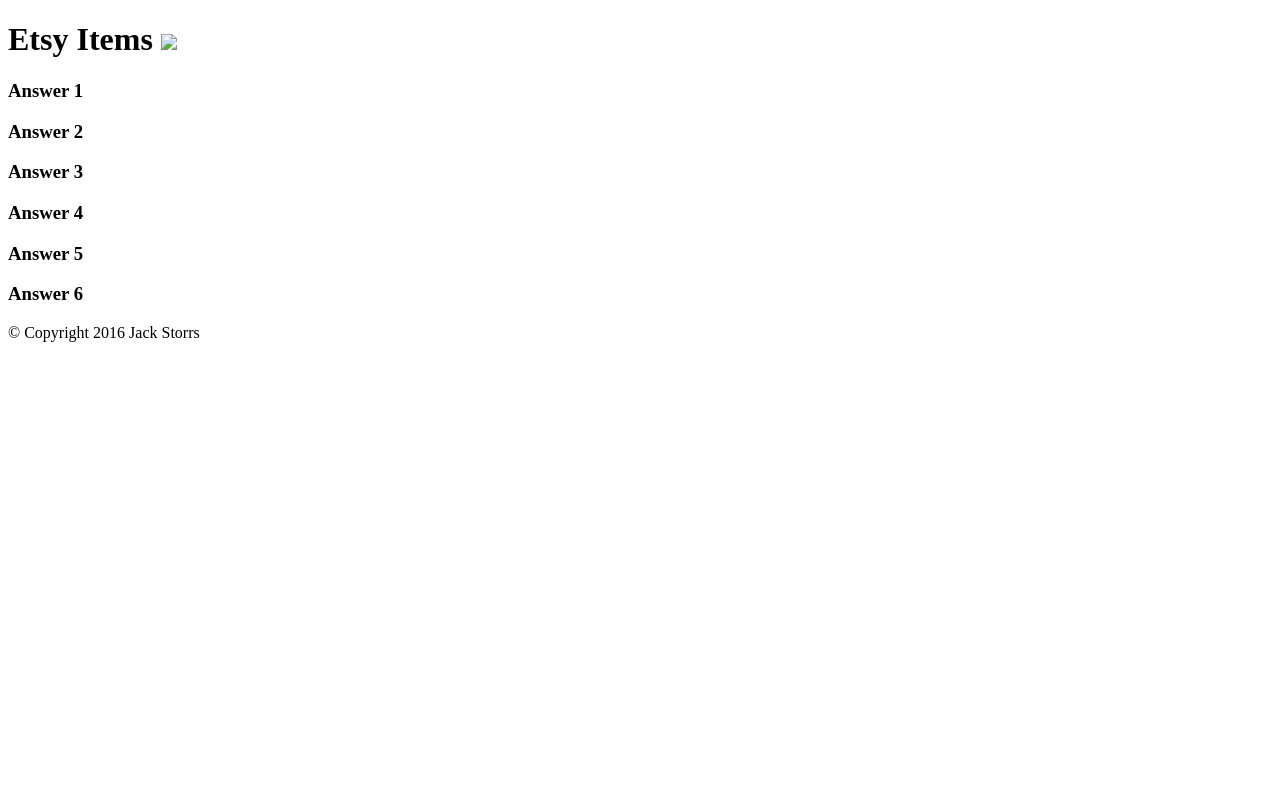
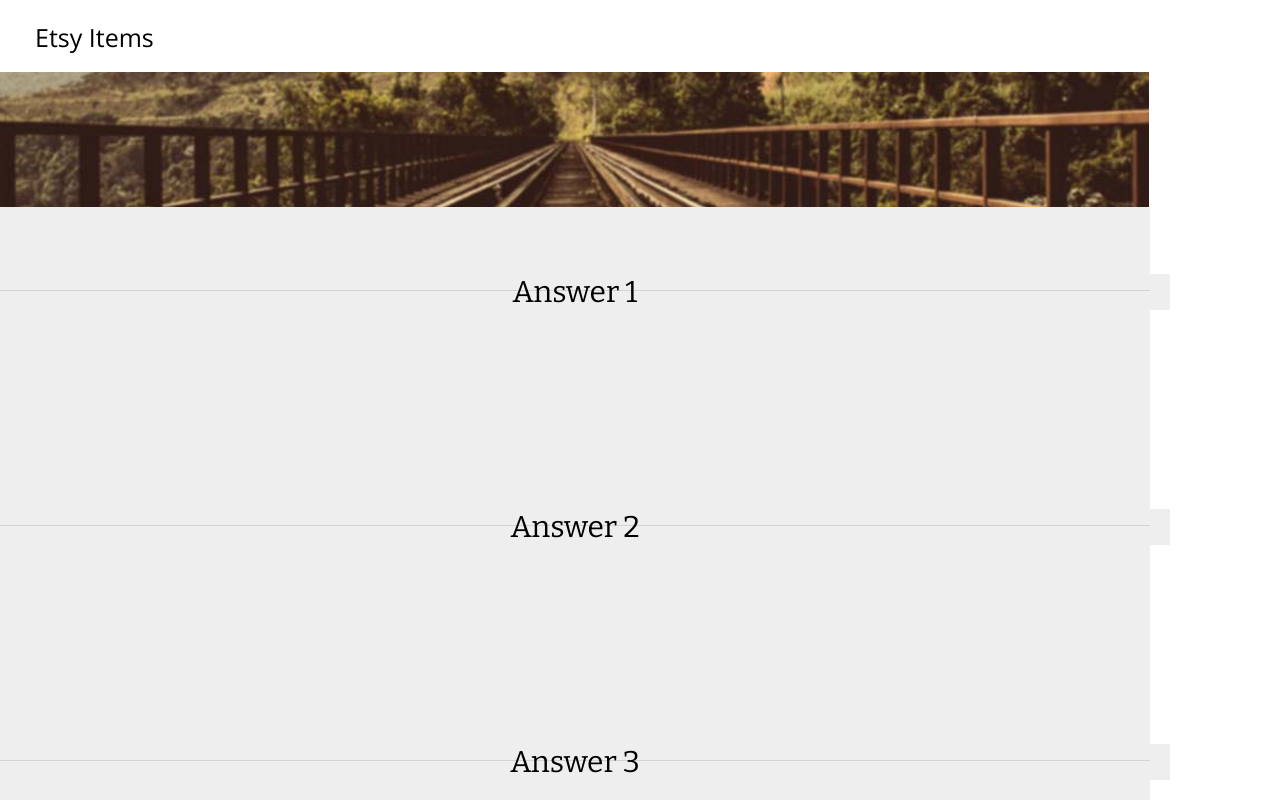
Before and after one commit to jsatlien/funEtsyItems, a plain HTML site: page index.html in a window 1280 px wide. Shown: the top 800 px of the page. Drawn offline with nearby package versions, Linux system fonts and the light colour scheme.

Commit message:
Finished polishing html and added most of the styling.

```diff
--- a/index.html
+++ b/index.html
@@ -1,13 +1,18 @@
 <!DOCTYPE html>
 <html>
   <head>
+    <link href="style.css" rel="stylesheet">
+    <link href="https://fonts.googleapis.com/css?family=Bitter|Open+Sans" rel="stylesheet">
     <title>Etsy Items</title>
   </head>
-  <h1>Etsy Items</h>
+  <h1>Etsy Items</h1>
   <body>
 
-    <img src="3a83cd51-banner.jpg"></i>
+    <div class="banner">
+      <img src="banner.jpg"></i>
+    </div>
 
+    <div class="answersbox">
       <h3>Answer 1</h3>
       <div class="answer" id="answer1"></div>
 
@@ -25,9 +30,9 @@
 
       <h3>Answer 6</h3>
       <div class="answer" id="answer6"></div>
+    </div>
 
     <footer>&copy; Copyright 2016 Jack Storrs</footer>
-
 
     <script src="js/items.js"></script>
     <script src="js/main.js"></script>
--- a/style.css
+++ b/style.css
@@ -0,0 +1,61 @@
+* {
+  box-sizing: border-box;
+  font-family: "Open Sans", sans-serif;
+}
+
+body {
+  margin-top: 0px;
+  margin-left: 0px;
+}
+
+h1 {
+  font-size: 25px;
+  font-weight: lighter;
+  height: 72px;
+  margin: 0px;
+  padding-left: 35px;
+  padding-top: 20px;
+}
+
+h3 {
+  font-family: 'Bitter', serif;
+  font-weight: lighter;
+  font-size: 30px;
+  text-align: center;
+  margin: -20px;
+  width: 265;
+  background-color: #EEEEEE;
+
+}
+
+.banner {
+  height: 135px;
+}
+
+.banner img {
+  height: 135px;
+}
+
+footer {
+  font-size: 14px;
+  text-align: center;
+  height: 120px;
+  background-color: #4B484F;
+  color: lightgrey;
+  padding-top: 90px;
+  width: 1150px;
+}
+
+.answersbox {
+  height: 1550px;
+  padding-top: 87px;
+  background-color: #EEEEEE;
+  text-align: center;
+  width: 1150px;
+}
+
+.answer {
+  height: 239px;
+  border-top: 1px solid lightgrey;
+  margin: 0px;
+}
```
Lines whose indentation alone changed are shown as unchanged.
